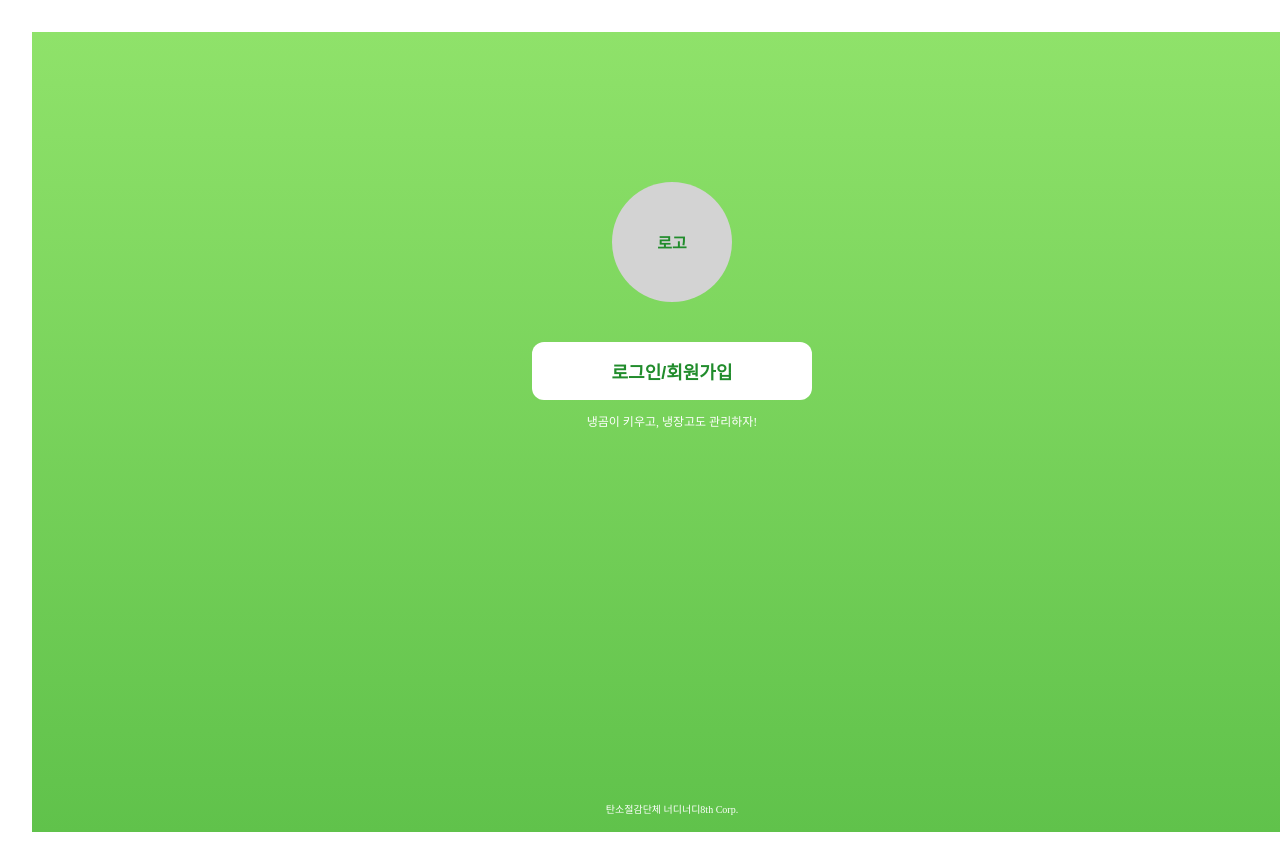
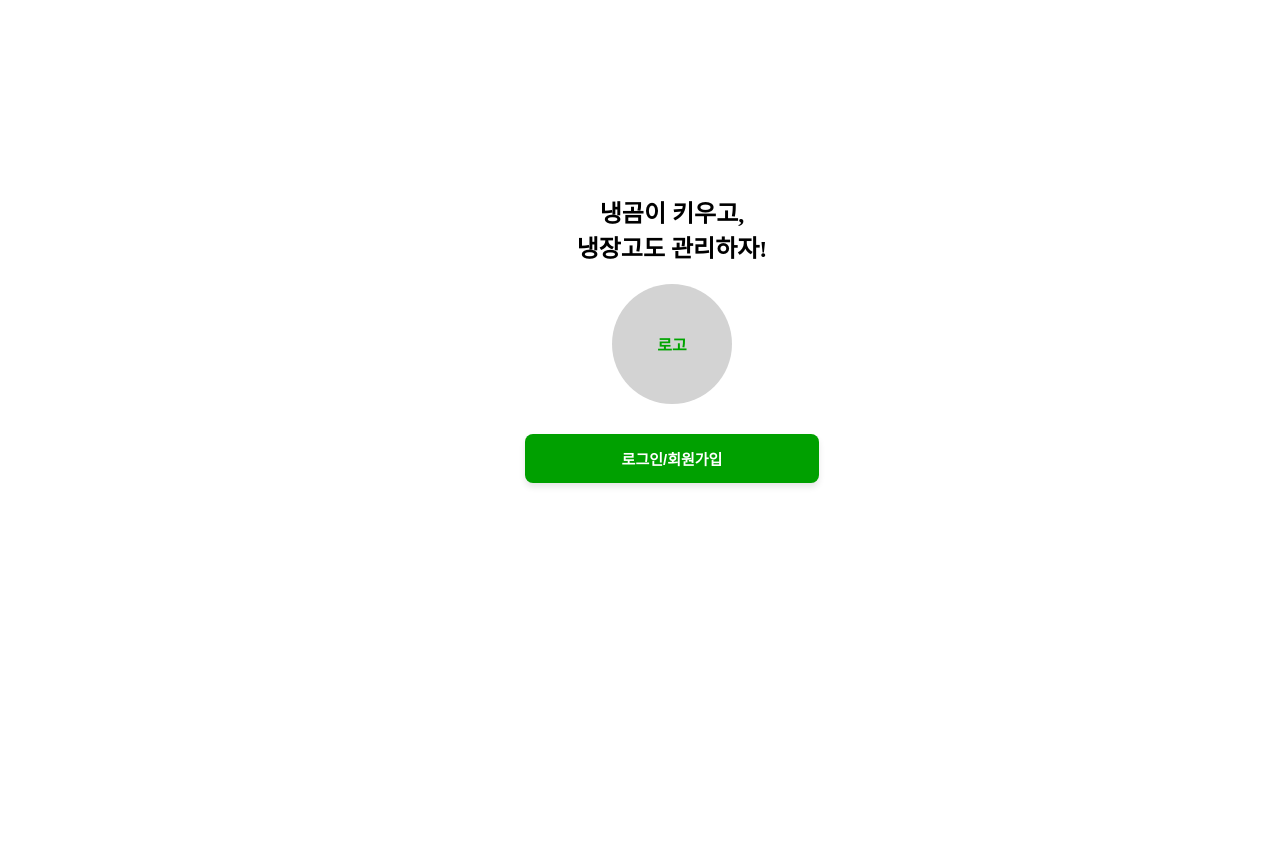
Before and after one commit to nerdinary-hackathon-8th/frontend, a React (Vite) app: page /login in a window 1280 px wide. Shown: the top 864 px of the page. Built offline with nearby package versions, Linux system fonts and the light colour scheme.

Commit message:
[feat] 로그인 작업 중

```diff
--- /dev/null
+++ b/src/controllers/api.ts
@@ -0,0 +1,76 @@
+// src/controllers/api.ts
+
+const API_BASE_URL = 'http://3.37.12.45:8080';
+
+interface JoinRequest {
+	email: string;
+	password: string;
+}
+
+interface JoinResponse {
+	accessToken: string;
+	refreshToken: string;
+}
+
+interface ReissueRequest {
+	refreshToken: string;
+}
+
+interface ReissueResponse {
+	accessToken: string;
+	refreshToken: string;
+}
+
+export const reissue = async (data: ReissueRequest): Promise<ReissueResponse> => {
+	const response = await fetch(`${API_BASE_URL}/api/auth/reissue`, {
+		method: 'POST',
+		headers: {
+			'Content-Type': 'application/json',
+		},
+		body: JSON.stringify(data),
+	});
+
+	if (!response.ok) {
+		const errorText = await response.text();
+		throw new Error(`로그인 실패: ${errorText}`);
+	}
+
+	const result = await response.json();
+	return result;
+};
+
+export const login = async (data: JoinRequest): Promise<JoinResponse> => {
+	const response = await fetch(`${API_BASE_URL}/api/auth/login`, {
+		method: 'POST',
+		headers: {
+			'Content-Type': 'application/json',
+		},
+		body: JSON.stringify(data),
+	});
+
+	if (!response.ok) {
+		const errorText = await response.text();
+		throw new Error(`로그인 실패: ${errorText}`);
+	}
+
+	const result = await response.json();
+	return result;
+};
+
+export const join = async (data: JoinRequest): Promise<JoinResponse> => {
+	const response = await fetch(`${API_BASE_URL}/api/auth/join`, {
+		method: 'POST',
+		headers: {
+			'Content-Type': 'application/json',
+		},
+		body: JSON.stringify(data),
+	});
+
+	if (!response.ok) {
+		const errorText = await response.text();
+		throw new Error(`회원가입 실패: ${errorText}`);
+	}
+
+	const result = await response.json();
+	return result;
+};
--- a/src/pages/Home/Home.tsx
+++ b/src/pages/Home/Home.tsx
@@ -95,7 +95,7 @@ const RecommendationTitle = styled.div`
 	font-weight: bold;
 	margin-bottom: 8px;
 	font-size: 16px;
-	color: #00a000;
+	color: #00a400;
 	display: flex;
 	align-items: center;
 	gap: 8px;
--- a/src/pages/Login/Login.tsx
+++ b/src/pages/Login/Login.tsx
@@ -9,9 +9,12 @@ const Login = () => {
 	return (
 		<Container>
 			<LoginBox>
+				<SubText>
+					냉곰이 키우고,
+					<br /> 냉장고도 관리하자!
+				</SubText>
 				<ProfileCircle>로고</ProfileCircle>
 				<LoginButton onClick={handleLogin}>로그인/회원가입</LoginButton>
-				<SubText>냉곰이 키우고, 냉장고도 관리하자!</SubText>
 				<Footer>탄소절감단체 너디너디8th Corp.</Footer>
 			</LoginBox>
 		</Container>
@@ -21,7 +24,6 @@ const Login = () => {
 export default Login;
 
 const Container = styled.div`
-	background: linear-gradient(180deg, #8fe26a 0%, #60c24b 100%);
 	width: 100vw;
 	height: 100vh;
 	margin: 0;
@@ -51,25 +53,27 @@ const ProfileCircle = styled.div`
 	display: flex;
 	justify-content: center;
 	align-items: center;
-	color: #218c2c;
+	color: #00a400;
 	font-weight: bold;
 `;
 
 const LoginButton = styled.button`
-	margin-top: 40px;
-	padding: 16px 80px;
-	background-color: white;
-	color: #218c2c;
+	margin-top: 30px;
+	width: 70%;
+	padding: 14px 0;
+	background-color: #00a000;
+	color: white;
 	font-weight: bold;
+	font-size: 15px;
 	border: none;
-	border-radius: 12px;
-	font-size: 18px;
+	border-radius: 8px;
+	box-shadow: 0px 4px 6px rgba(0, 0, 0, 0.1);
 `;
 
-const SubText = styled.div`
+const SubText = styled.h2`
 	margin-top: 12px;
-	color: white;
-	font-size: 12px;
+	color: black;
+	text-align: center;
 `;
 
 const Footer = styled.div`
--- a/src/pages/signup/signup.tsx
+++ b/src/pages/signup/signup.tsx
@@ -1,15 +1,40 @@
 import styled from '@emotion/styled';
+import { useState } from 'react';
+import { login, join } from '../../controllers/api';
 
 const Signup = () => {
+	const [email, setEmail] = useState('');
+	const [password, setPassword] = useState('');
+
+	const handleSubmit = async () => {
+		try {
+			await login({ email, password });
+			console.log('로그인 성공');
+		} catch (loginError) {
+			console.warn('로그인 실패:', loginError);
+			try {
+				const res = await join({ email, password });
+				console.log('회원가입 성공, 로그인 재시도');
+				const accessToken = res.accessToken;
+				const refreshToken = res.refreshToken;
+
+				localStorage.setItem('accessToken', accessToken);
+				localStorage.setItem('accessToken', refreshToken);
+			} catch (joinError) {
+				console.error('회원가입 실패:', joinError);
+			}
+		}
+	};
+
 	return (
 		<Container>
 			<LoginBox>
 				<ProfileCircle>로고</ProfileCircle>
 				<Label>이메일</Label>
-				<InputBox />
+				<InputBox value={email} onChange={(e) => setEmail(e.target.value)} />
 				<Label>비밀번호</Label>
-				<InputBox />
-				<SubmitButton>완료</SubmitButton>
+				<InputBox type="password" value={password} onChange={(e) => setPassword(e.target.value)} />
+				<SubmitButton onClick={handleSubmit}>완료</SubmitButton>
 			</LoginBox>
 		</Container>
 	);
--- a/src/router/Root.tsx
+++ b/src/router/Root.tsx
@@ -2,14 +2,14 @@ import { Outlet, useNavigate } from 'react-router-dom';
 import { useEffect } from 'react';
 
 export default function Root() {
-	// const navigate = useNavigate();
+	const navigate = useNavigate();
 
-	// useEffect(() => {
-	// 	const token = localStorage.getItem('accessToken');
-	// 	if (!token) {
-	// 		navigate('/login');
-	// 	}
-	// }, [navigate]);
+	useEffect(() => {
+		const token = localStorage.getItem('accessToken');
+		if (!token) {
+			navigate('/login');
+		}
+	}, [navigate]);
 
 	return (
 		<div>
```
